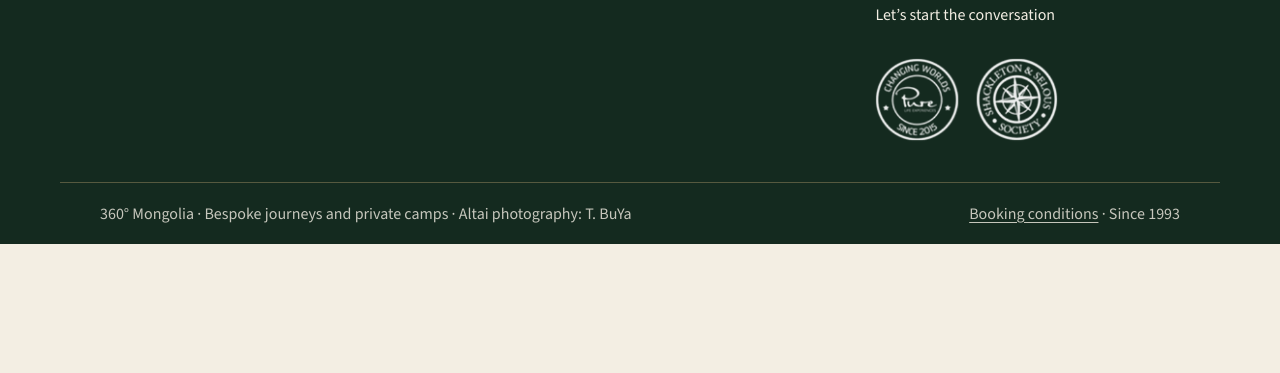
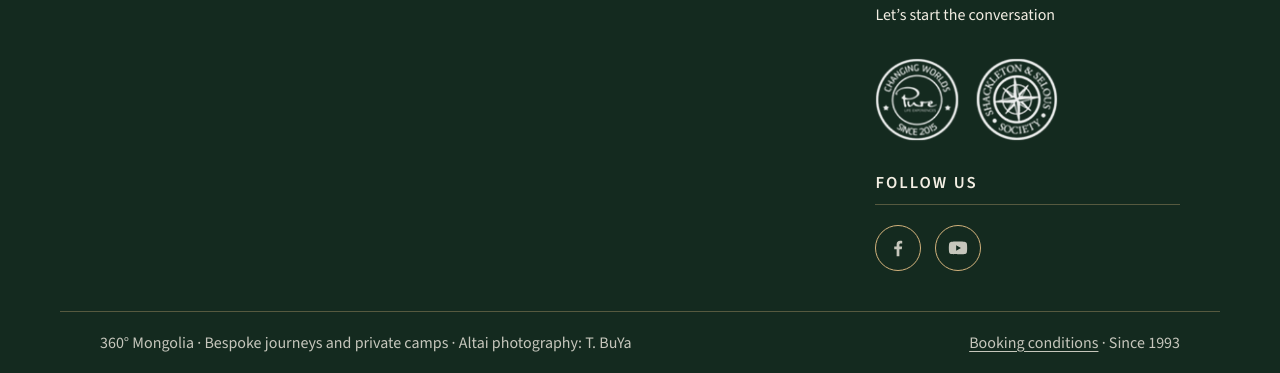
Before and after one commit to tulga0706-lang/360-mongolia-site, a plain HTML site: page index.html in a window 1280 px wide. Shown: the part 4741-5114 px from the top of the page. Before the commit the page ends 4985 px from the top, so only its background shows below. Drawn offline with nearby package versions, Linux system fonts and the light colour scheme.

Commit message:
Footer: Follow us with Facebook and YouTube
Co-Authored-By: Claude Sonnet 5.5 <noreply@anthropic.com>
Claude-Session: https://claude.ai/code/session_012BGhdJUJtruhWMfy7oaoDn

```diff
--- a/index.html
+++ b/index.html
@@ -367,6 +367,12 @@ footer .foot-base{border-top:1px solid var(--rule-night);padding-block:20px}
 .fc-form button:hover{background:var(--gold)}
 .fc-form button:disabled{opacity:.6;cursor:wait}
 .press-row .plink{display:inline-flex;align-items:center}.press-row .plink:hover img{opacity:1}.press-row .plink:focus-visible{outline:2px solid var(--gold-soft);outline-offset:4px}
+
+.follow-h{margin-top:30px!important}
+.social{display:flex;gap:14px}
+.social a{display:inline-flex;width:46px;height:46px;align-items:center;justify-content:center;border:1.5px solid var(--gold-soft);border-radius:50%;color:var(--gold-soft);transition:background .2s,color .2s}
+.social a:hover,.social a:focus-visible{background:var(--gold-soft);color:var(--night)}
+.social svg{width:22px;height:22px;fill:currentColor}
 </style>
 
 </head>
@@ -702,6 +708,8 @@ footer .foot-base{border-top:1px solid var(--rule-night);padding-block:20px}
         <li><a href="#contact">Let’s start the conversation</a></li>
       </ul>
       <div class="badges"><img src="images/badge-pure.png" alt="Pure Life Experiences, changing worlds, since 2015" width="84" height="84" loading="lazy"><img src="images/badge-shackleton.png" alt="Shackleton &amp; Selous Society" width="84" height="84" loading="lazy"></div>
+      <h2 class="follow-h">Follow us</h2>
+      <div class="social" id="social"><a href="https://www.facebook.com/360degreesmongolia/" target="_blank" rel="noopener noreferrer" aria-label="Facebook (opens in a new tab)"><svg viewBox="0 0 24 24" aria-hidden="true"><path d="M13.5 21v-7.6h2.6l.4-3h-3V8.5c0-.9.3-1.5 1.5-1.5h1.6V4.3c-.3 0-1.2-.1-2.3-.1-2.3 0-3.8 1.4-3.8 3.9v2.3H7.9v3h2.6V21z"/></svg></a><a href="https://www.youtube.com/channel/UC22eUDD6aGEk96o4Mp0e3Kg" target="_blank" rel="noopener noreferrer" aria-label="YouTube (opens in a new tab)"><svg viewBox="0 0 24 24" aria-hidden="true"><path d="M21.6 7.2a2.5 2.5 0 0 0-1.8-1.8C18.2 5 12 5 12 5s-6.2 0-7.8.4A2.5 2.5 0 0 0 2.4 7.2C2 8.8 2 12 2 12s0 3.2.4 4.8a2.5 2.5 0 0 0 1.8 1.8C5.8 19 12 19 12 19s6.2 0 7.8-.4a2.5 2.5 0 0 0 1.8-1.8c.4-1.6.4-4.8.4-4.8s0-3.2-.4-4.8zM10 15V9l5.2 3z"/></svg></a></div>
     </div>
   </div>
   <div class="wrap foot-base">
```
